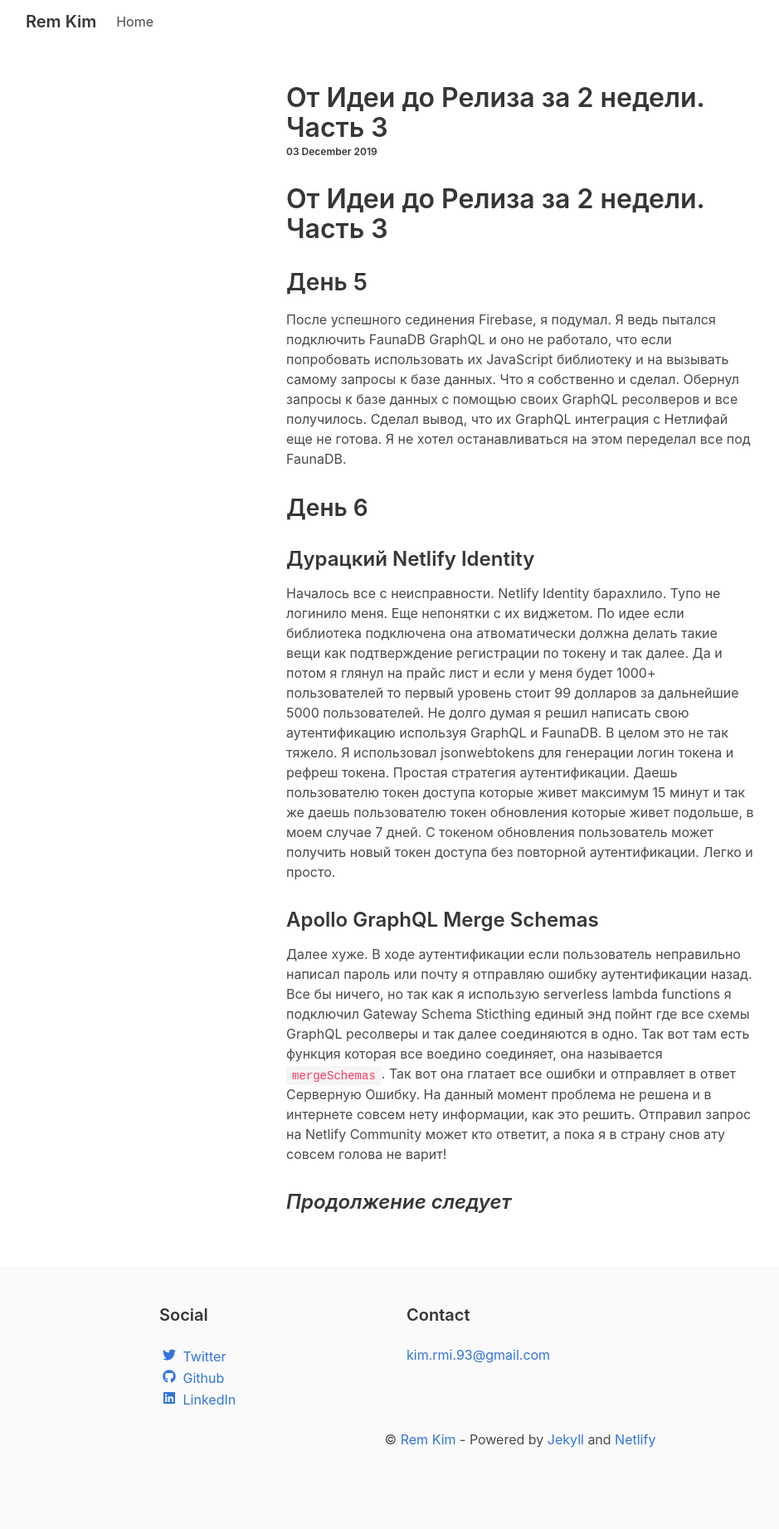
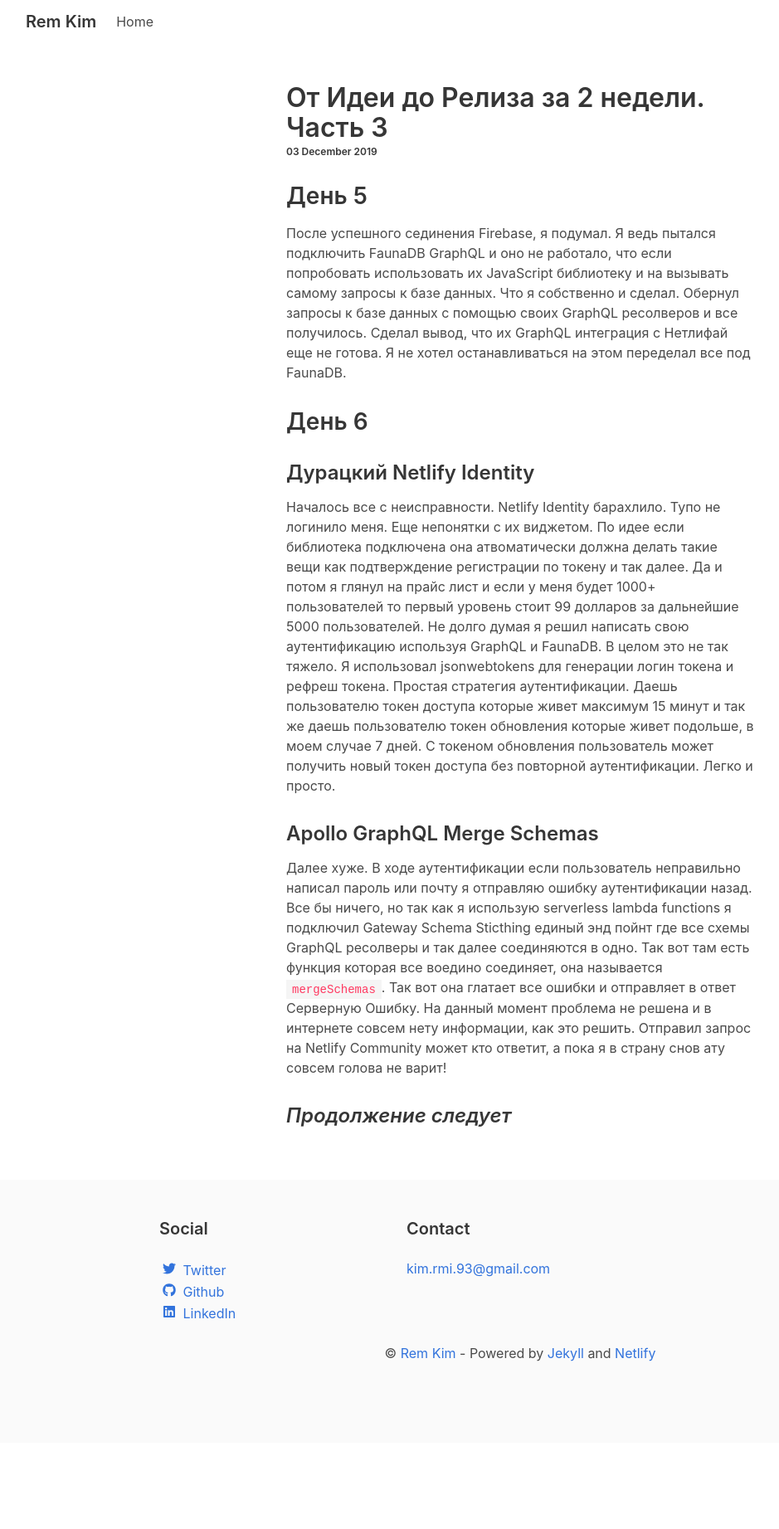
Before and after one commit to rem4ik4ever/blog.remkim, a Jekyll site: the page built from _posts/2019-12-02-from-idea-to-release-in-2-weeks-part-3 copy.markdown, in a window 1280 px wide. Shown: the whole page at 83% size, without its empty margins (13-952 px from the left). Built offline with Jekyll 4.4.1, drawn with Linux system fonts in a browser that asks for light colours; nearby versions of some CDN libraries; after the commit the page ends 1739 px from its top, so only the background shows below that.

Commit message:
title fixed

```diff
--- a/_posts/2019-11-30-from-idea-to-release-in-2-weeks-part-2.markdown
+++ b/_posts/2019-11-30-from-idea-to-release-in-2-weeks-part-2.markdown
@@ -19,8 +19,6 @@
     russian,
   ]
 ---
-
-# От Идеи до Релиза за 2 недели. Часть 2
 
 ## День 3
 
--- a/_posts/2019-12-02-from-idea-to-release-in-2-weeks-part-3 copy.markdown
+++ b/_posts/2019-12-02-from-idea-to-release-in-2-weeks-part-3 copy.markdown
@@ -20,8 +20,6 @@
   ]
 ---
 
-# От Идеи до Релиза за 2 недели. Часть 3
-
 ## День 5
 
 После успешного сединения Firebase, я подумал. Я ведь пытался подключить FaunaDB GraphQL и оно не работало, что если попробовать использовать их JavaScript библиотеку и на вызывать самому запросы к базе данных. Что я собственно и сделал. Обернул запросы к базе данных с помощью своих GraphQL ресолверов и все получилось. Сделал вывод, что их GraphQL интеграция с Нетлифай еще не готова. Я не хотел останавливаться на этом переделал все под FaunaDB.
```
